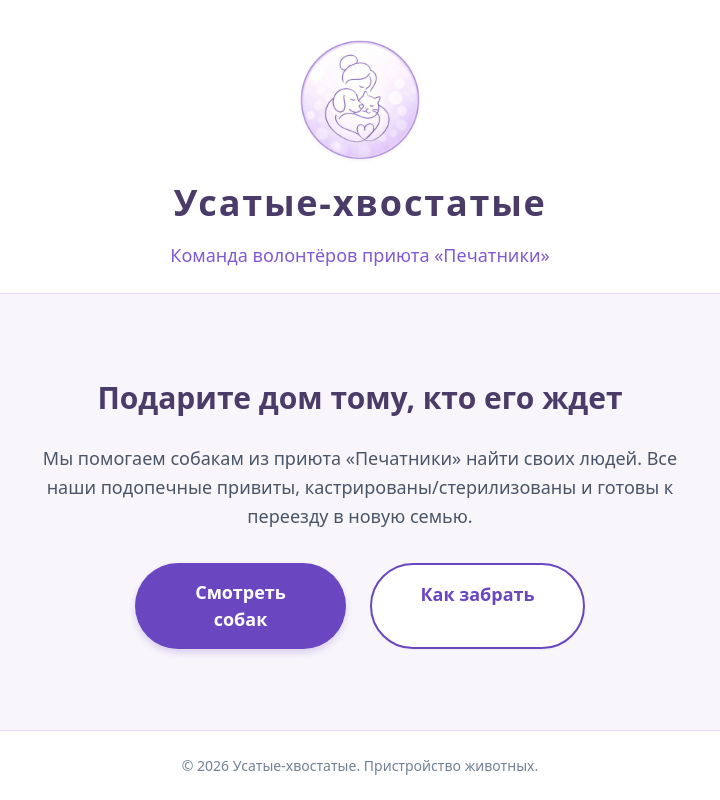
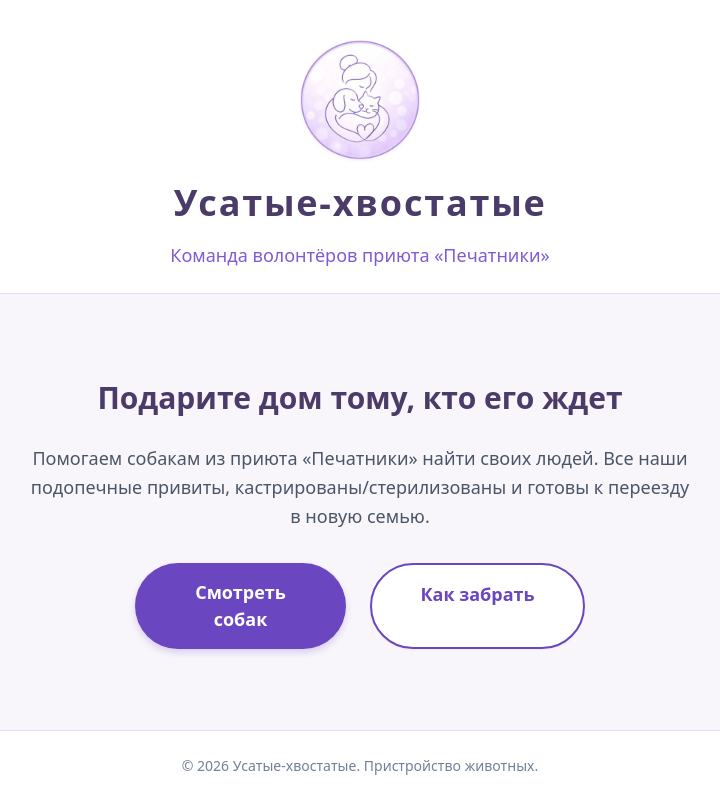
Before and after one commit to Foxy1718/usatye-hvostatye, a Next.js app: page / in a window 1280 px wide. Shown: the whole page, without its empty margins (280-1000 px from the left). Built offline with nearby package versions, Linux system fonts and the light colour scheme.

Commit message:
Настройка сжатия без обрезки

```diff
--- a/app/dogs/[id]/DogGallery.tsx
+++ b/app/dogs/[id]/DogGallery.tsx
@@ -29,7 +29,7 @@ export default function DogGallery({ photos, dogName }: { photos: string[], dogN
 
           <div style={{ position: 'relative', width: '100%', height: '100%', cursor: 'pointer' }} onClick={() => setIsOpen(true)}>
             <Image
-  key={index} // <--- ДОБАВЬТЕ ЭТУ СТРОЧКУ
+  key={index}
   src={photos[index]}
   alt={dogName}
   fill
--- a/app/page.tsx
+++ b/app/page.tsx
@@ -17,7 +17,7 @@ export default function Home() {
         <h2 style={{ fontSize: '30px', marginBottom: '24px', fontWeight: '600' }}>Подарите дом тому, кто его ждет</h2>
 
         <p style={{ fontSize: '18px', maxWidth: '672px', lineHeight: '1.6', marginBottom: '32px', color: '#4a5568' }}>
-          Мы помогаем собакам из приюта «Печатники» найти своих людей.
+          Помогаем собакам из приюта «Печатники» найти своих людей.
           Все наши подопечные привиты, кастрированы/стерилизованы и готовы к переезду в новую семью.
         </p>
 
--- a/package.json
+++ b/package.json
@@ -14,6 +14,7 @@
     "petrovich": "^0.2.1",
     "react": "19.3.0",
     "react-dom": "19.3.0",
+    "sharp": "^0.35.5",
     "yet-another-react-lightbox": "^3.33.0"
   },
   "devDependencies": {
```
Also changed, not shown: 1 other file (tests, documents, lock files or other folders).
